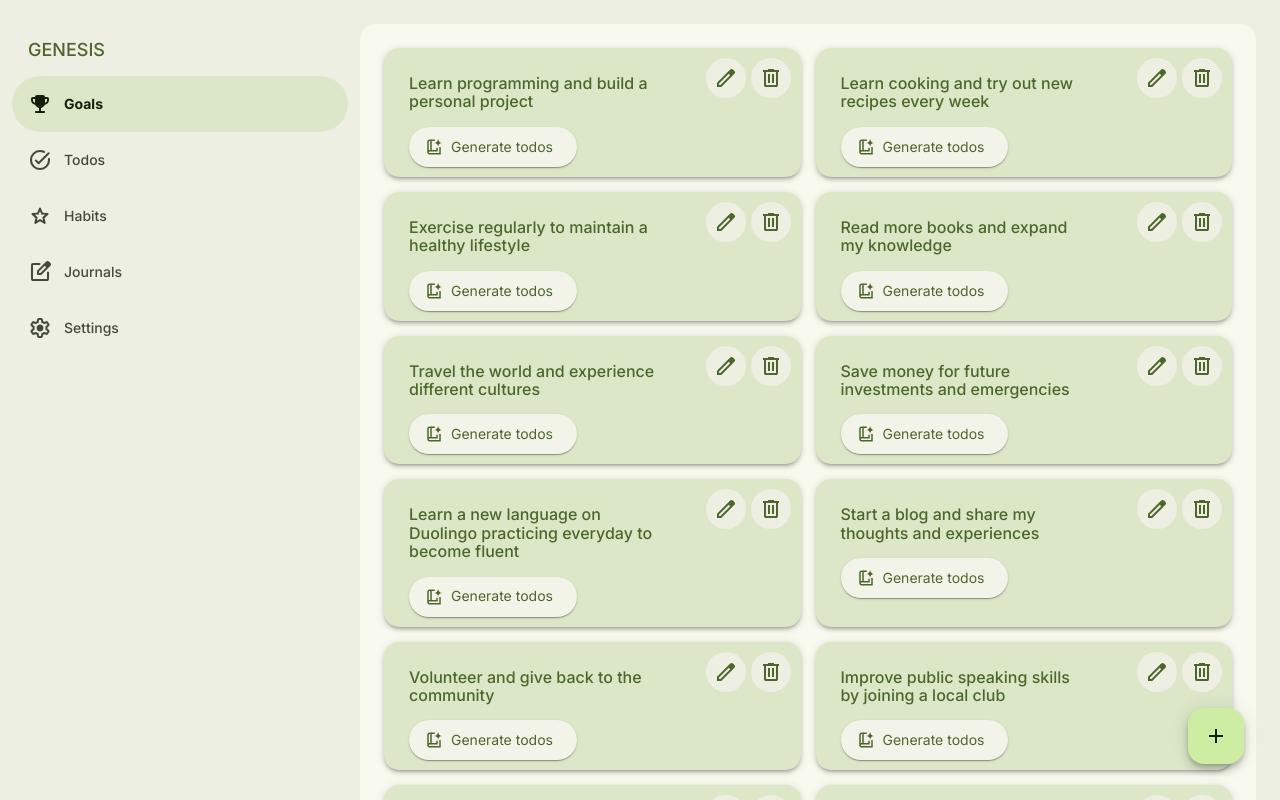
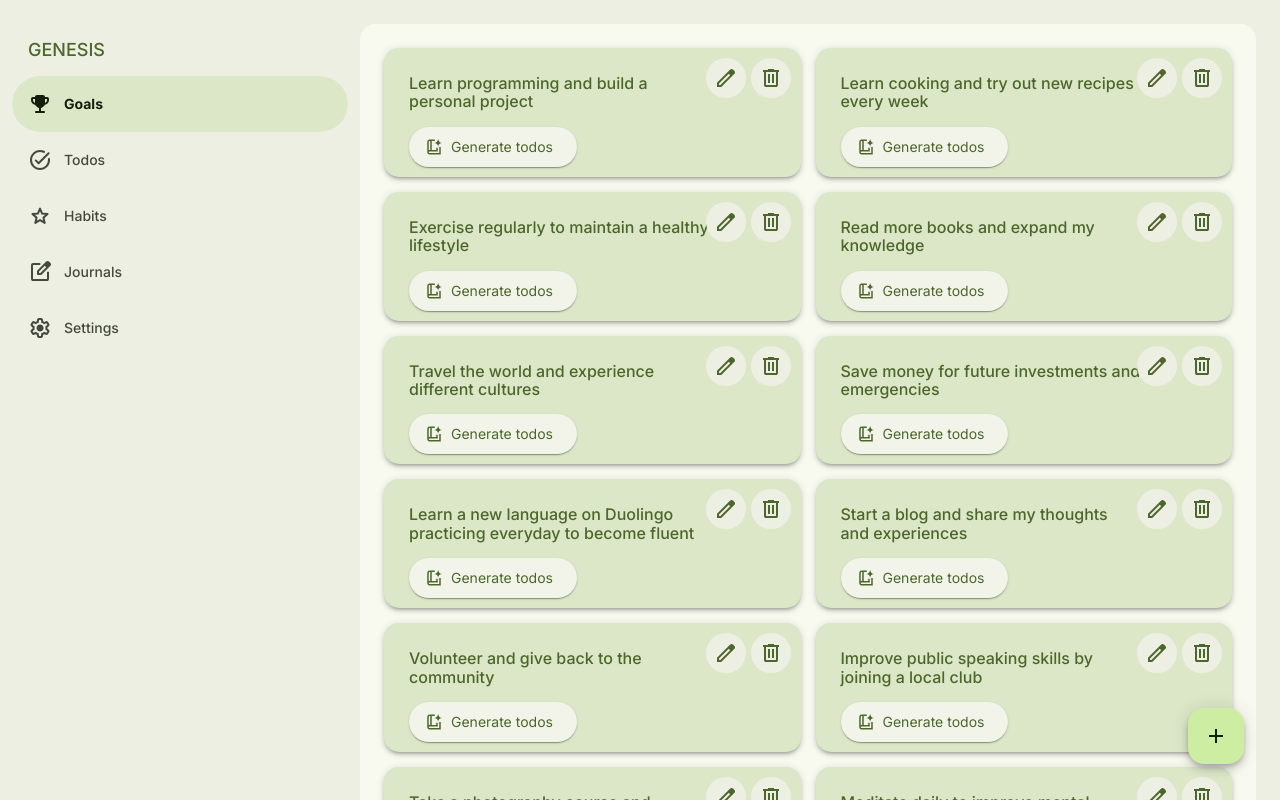
Before and after one commit to shravzzv/Genesis-precursor-client, a React (Vite) app: page /goals in a window 1280 px wide. Shown: the top 800 px of the page. Built offline with nearby package versions, Linux system fonts and the light colour scheme.

Commit message:
feat: enhance Goal and Goals styles for improved layout and responsiveness

```diff
--- a/src/styles/Goal.css
+++ b/src/styles/Goal.css
@@ -4,10 +4,15 @@
   border-radius: 15px;
   box-shadow: var(--elevation-level-2);
   position: relative;
+  align-self: stretch;
+  display: flex;
+  flex-direction: column;
+  align-items: start;
+  justify-content: space-between;
 
   .name {
     color: var(--primary);
-    max-width: 250px;
+    max-width: 200px;
   }
 
   .controls {
@@ -40,7 +45,7 @@
 @media (min-width: 840px) {
   .goal {
     .name {
-      max-width: 250px;
+      max-width: 300px;
     }
   }
 }
--- a/src/styles/Goals.css
+++ b/src/styles/Goals.css
@@ -48,8 +48,13 @@
 }
 
 @media (min-width: 840px) {
-  .addGoal {
-    bottom: 20px;
-    right: 20px;
+  .goals {
+    grid-template-columns: repeat(auto-fill, minmax(400px, 1fr));
+    align-content: start;
+
+    .addGoal {
+      bottom: 20px;
+      right: 20px;
+    }
   }
 }
```
